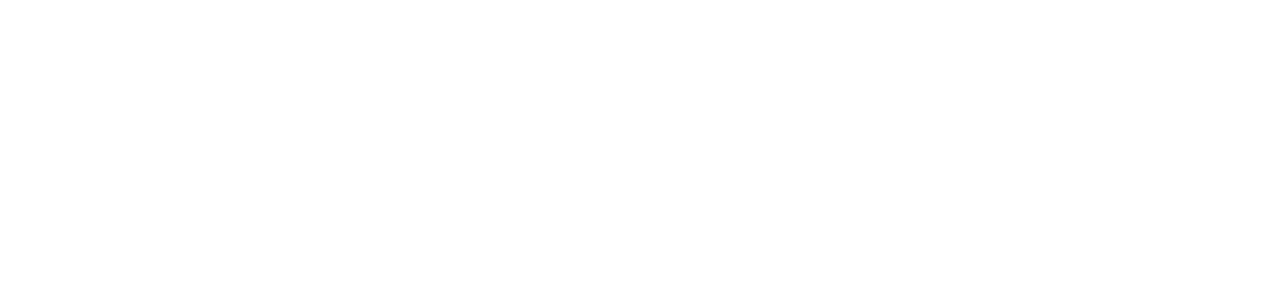
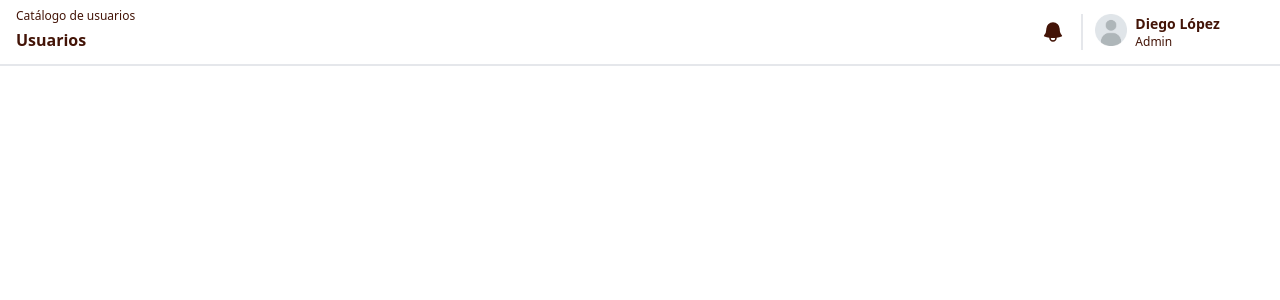
Before and after one commit to GJZ26/BrewHub, a React (Vite) app in the folder brewhub-frontend/: page /dashboard in a window 1280 px wide. Shown: the top 300 px of the page. Built offline with nearby package versions, Linux system fonts and the light colour scheme.

Commit message:
feat: Header

```diff
--- /dev/null
+++ b/brewhub-frontend/src/atoms/Avatar.tsx
@@ -0,0 +1,3 @@
+export default function Avatar({ src }: { src?: string }) {
+  return <img className="w-8 h-8" src={src ?? "avatar-dafault.png"} />;
+}
--- a/brewhub-frontend/src/atoms/HorizontalInputLabel.tsx
+++ b/brewhub-frontend/src/atoms/HorizontalInputLabel.tsx
@@ -8,7 +8,7 @@
   text: string;
 }) {
   return (
-    <label className="flex flex-row-reverse justify-end space-y-2 font-medium text-xs mb-4">
+    <label className="flex flex-row-reverse justify-end space-y-2 font-medium text-xs mb-4 text-orange-950">
       {text}
       {children}
     </label>
--- a/brewhub-frontend/src/atoms/Paragraph.tsx
+++ b/brewhub-frontend/src/atoms/Paragraph.tsx
@@ -1,5 +1,5 @@
 import { ReactNode } from "react";
 
 export default function Paragraph({ children }: { children: ReactNode }) {
-  return <p className="text-gray-600 text-xs mb-5">{children}</p>;
+  return <p className="text-orange-950 text-xs">{children}</p>;
 }
--- a/brewhub-frontend/src/atoms/Title.tsx
+++ b/brewhub-frontend/src/atoms/Title.tsx
@@ -1,5 +1,7 @@
 import { ReactNode } from "react";
 
 export default function Title({ children }: { children: ReactNode }) {
-  return <h1 className="text-base font-bold my-1">{children}</h1>;
+  return (
+    <h1 className="text-orange-950 text-base font-bold my-1">{children}</h1>
+  );
 }
--- a/brewhub-frontend/src/atoms/VerticalInputLabel.tsx
+++ b/brewhub-frontend/src/atoms/VerticalInputLabel.tsx
@@ -8,7 +8,7 @@
   text: string;
 }) {
   return (
-    <label className="flex flex-col space-y-2 font-normal text-xs mb-4">
+    <label className="flex flex-col space-y-2 font-normal text-xs mt-4 text-orange-950">
       {text}
       {children}
     </label>
--- /dev/null
+++ b/brewhub-frontend/src/molecules/NotificationButton.tsx
@@ -0,0 +1,9 @@
+import NotificationIcon from "../atoms/NotificationIcon";
+
+export default function NotificationButton() {
+  return (
+    <button>
+      <NotificationIcon />
+    </button>
+  );
+}
--- /dev/null
+++ b/brewhub-frontend/src/molecules/SectionTitle.tsx
@@ -0,0 +1,15 @@
+import Paragraph from "../atoms/Paragraph";
+import Title from "../atoms/Title";
+import NotificationButton from "./NotificationButton";
+
+export default function SectionTitle() {
+  return (
+    <div className="flex flex-row justify-between w-full align-middle px-4 text-orange-950">
+      <div>
+        <Paragraph>Catálogo de usuarios</Paragraph>
+        <Title>Usuarios</Title>
+      </div>
+      <NotificationButton />
+    </div>
+  );
+}
--- /dev/null
+++ b/brewhub-frontend/src/molecules/UserTab.tsx
@@ -0,0 +1,23 @@
+import Avatar from "../atoms/Avatar";
+
+const roles = ["Client", "Admin"];
+
+export default function UserTab({
+  name,
+  role,
+  avatar,
+}: {
+  name: string;
+  role: 0 | 1;
+  avatar?: string;
+}) {
+  return (
+    <div className="flex flex-row gap-2 px-4 border-l-2 self-center pl-3 pr-20 text-orange-950">
+      <Avatar src={avatar} />
+      <div>
+        <p className="text-sm font-bold whitespace-nowrap">{name}</p>
+        <p className="text-xs font-base">{roles[role]}</p>
+      </div>
+    </div>
+  );
+}
--- a/brewhub-frontend/src/organisms/LoginForm.tsx
+++ b/brewhub-frontend/src/organisms/LoginForm.tsx
@@ -28,6 +28,7 @@
         Ingresa tu correo y tu contraseña para iniciar sesión.
       </Paragraph>
 
+      <div className="mt-6">
         <FormInput
           type="email"
           placeholder="Escribe tu correo electrónico"
@@ -39,8 +40,9 @@
           placeholder="Escribe tu contraseña"
           label="Contraseña"
         />
+      </div>
 
-      <div className="flex justify-between mb-8 mt-3">
+      <div className="flex justify-between mb-3 mt-5">
         <FormCheckbox text="Recuérdame" defaultChecked={true} />
         <LinkText to="/reset-password" text="¿Olvidaste tu contraseña?" />
       </div>
--- /dev/null
+++ b/brewhub-frontend/src/organisms/ViewHeader.tsx
@@ -0,0 +1,11 @@
+import SectionTitle from "../molecules/SectionTitle";
+import UserTab from "../molecules/UserTab";
+
+export default function ViewHeader() {
+  return (
+    <header className="flex flex-row w-full bg-slate-0 border-b-2 py-2">
+      <SectionTitle />
+      <UserTab name={"Diego López"} role={1} />
+    </header>
+  );
+}
--- a/brewhub-frontend/src/pages/Dashboard.tsx
+++ b/brewhub-frontend/src/pages/Dashboard.tsx
@@ -1,5 +1,5 @@
-export default function Dashboard(){
-    return (
-        <></>
-    )
+import DashboardTemplate from "../templates/DashboardTemplate";
+
+export default function Dashboard() {
+  return <DashboardTemplate />;
 }
--- /dev/null
+++ b/brewhub-frontend/src/templates/DashboardTemplate.tsx
@@ -0,0 +1,11 @@
+import ViewHeader from "../organisms/ViewHeader";
+
+export default function DashboardTemplate() {
+  return (
+    <>
+      <main>
+        <ViewHeader />
+      </main>
+    </>
+  );
+}
```
Lines whose indentation alone changed are shown as unchanged.
